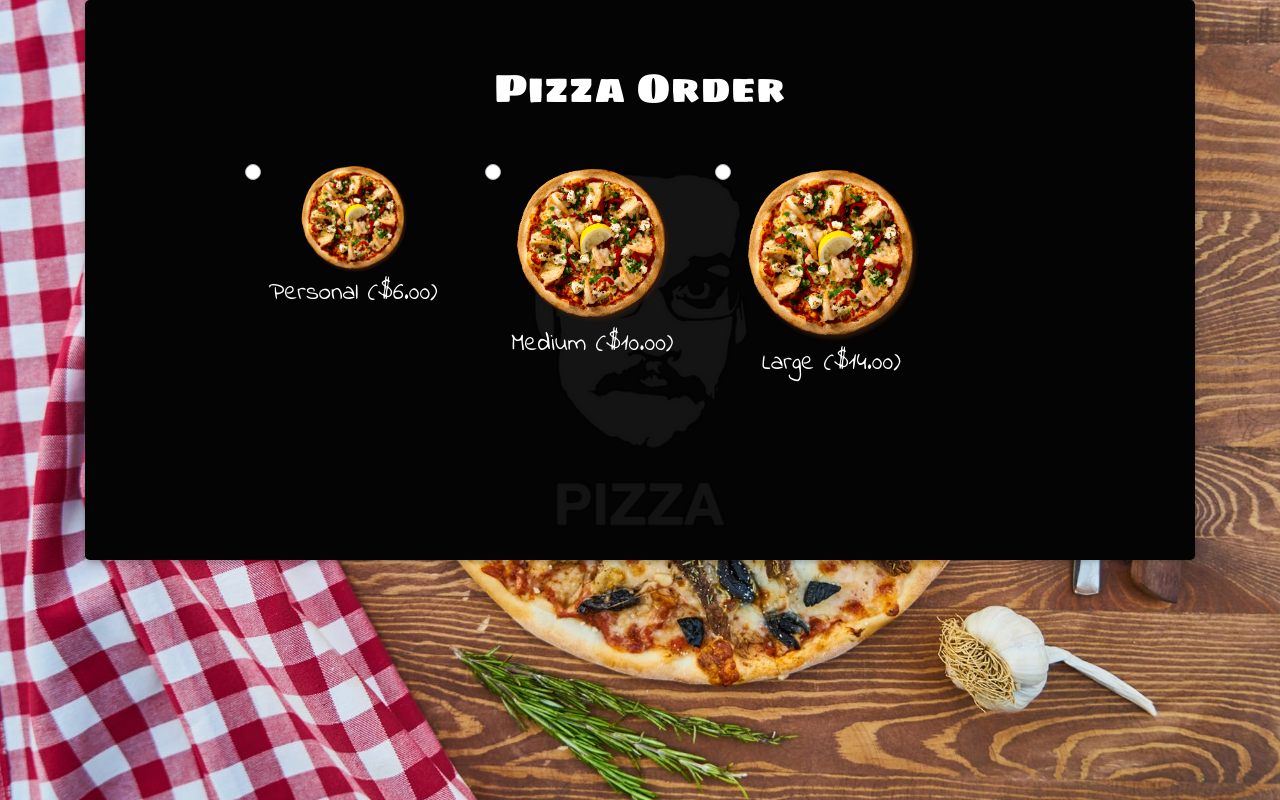
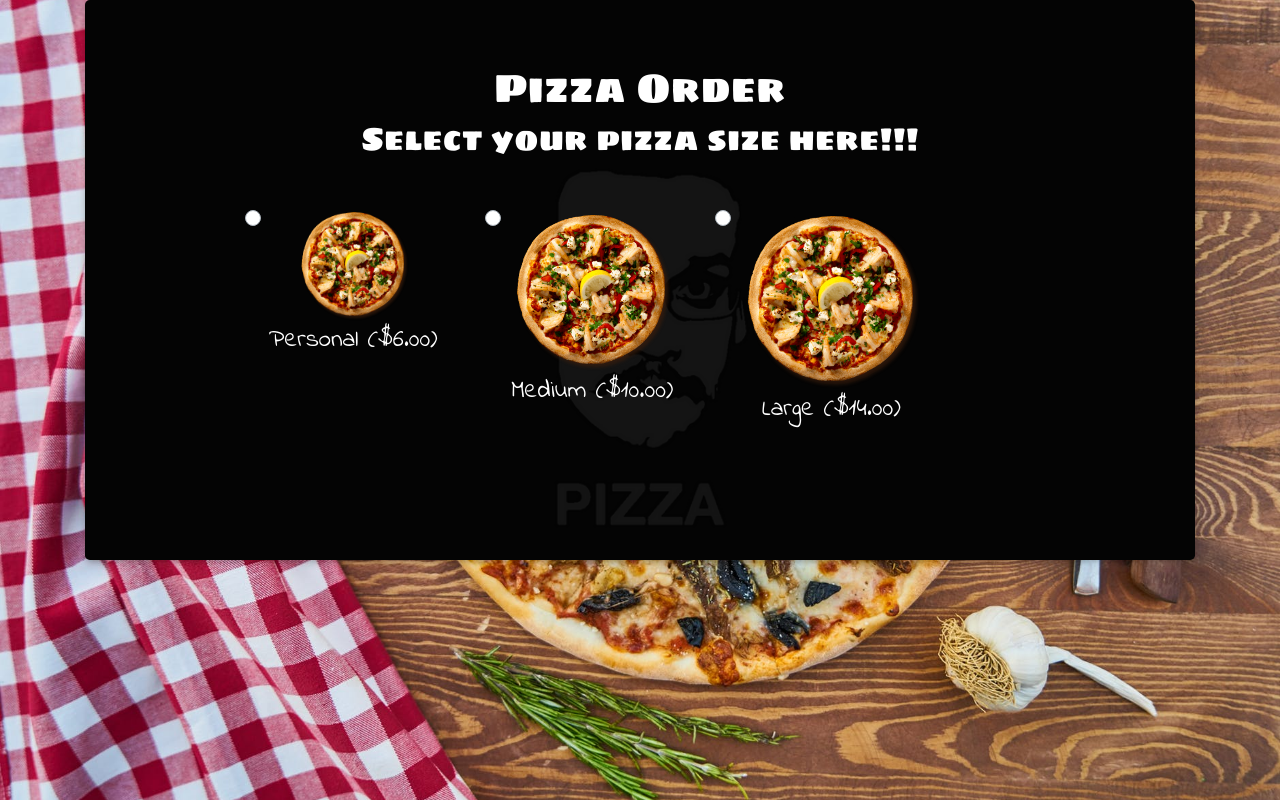
Before and after one commit to muigai20/Pizza-order, a plain HTML site: page index.html in a window 1280 px wide. Drawn offline with Linux system fonts and the light colour scheme.

Commit message:
added a h2 element

```diff
--- a/index.html
+++ b/index.html
@@ -16,6 +16,7 @@
   <div class="container">
     <div class="jumbotron text-center ">
       <h1>Pizza Order</h1>
+      <h2>Select your pizza size here!!!</h2>
       <form class="my-5">
         <div class='row'>
 
```
